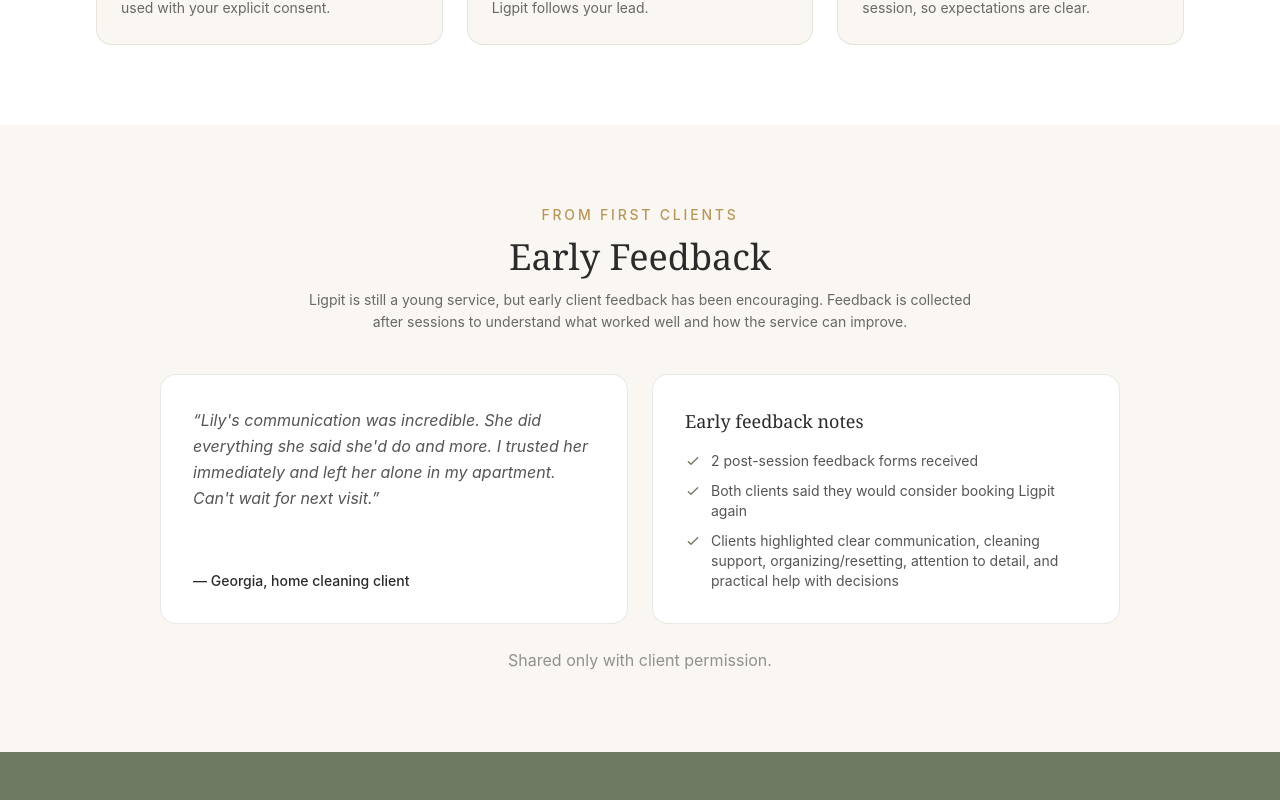
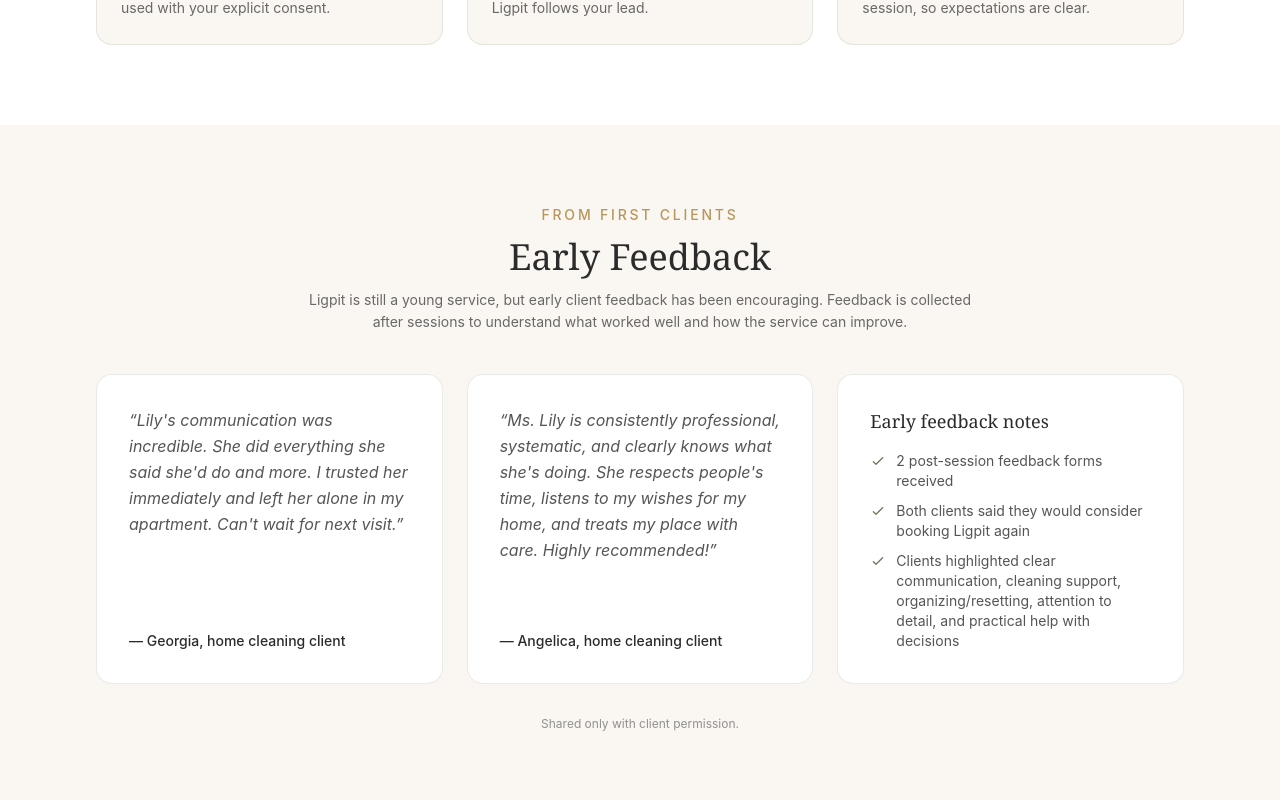
Before and after one commit to lilycyap/ligpit-website, a React (Vite) app: page / in a window 1280 px wide. Shown: the part 2620-3420 px from the top of the page. Built offline with nearby package versions, Linux system fonts and the light colour scheme.

Commit message:
Add Angelica testimonial to homepage

```diff
--- a/src/pages/Home.jsx
+++ b/src/pages/Home.jsx
@@ -265,7 +265,7 @@
     EARLY CLIENT FEEDBACK
     ============================================================ */}
 <section className="bg-cream">
-        <div className="max-w-5xl mx-auto px-4 sm:px-6 lg:px-8 py-16 sm:py-20">
+  <div className="max-w-6xl mx-auto px-4 sm:px-6 lg:px-8 py-16 sm:py-20">
     <div className="text-center max-w-2xl mx-auto mb-10">
       <p className="text-sm uppercase tracking-[0.2em] text-gold font-medium mb-3">
         FROM FIRST CLIENTS
@@ -280,8 +280,8 @@
       </p>
     </div>
 
-          <div className="grid grid-cols-1 md:grid-cols-2 gap-6">
-            {/* Quote card */}
+    <div className="grid grid-cols-1 md:grid-cols-2 lg:grid-cols-3 gap-6">
+      {/* Georgia quote card */}
       <div className="bg-white rounded-2xl border border-olive/15 p-6 sm:p-8 flex flex-col">
         <p className="text-charcoal/80 leading-relaxed italic flex-1">
           &ldquo;Lily&apos;s communication was incredible. She did
@@ -294,8 +294,21 @@
         </p>
       </div>
 
+      {/* Angelica quote card */}
+      <div className="bg-white rounded-2xl border border-olive/15 p-6 sm:p-8 flex flex-col">
+        <p className="text-charcoal/80 leading-relaxed italic flex-1">
+          &ldquo;Ms. Lily is consistently professional, systematic, and
+          clearly knows what she&apos;s doing. She respects people&apos;s
+          time, listens to my wishes for my home, and treats my place
+          with care. Highly recommended!&rdquo;
+        </p>
+        <p className="text-sm font-medium text-charcoal mt-6">
+          — Angelica, home cleaning client
+        </p>
+      </div>
+
       {/* Feedback summary card */}
-            <div className="bg-white rounded-2xl border border-olive/15 p-6 sm:p-8">
+      <div className="bg-white rounded-2xl border border-olive/15 p-6 sm:p-8 md:col-span-2 lg:col-span-1">
         <h3 className="font-serif text-lg text-charcoal mb-4">
           Early feedback notes
         </h3>
@@ -315,7 +328,8 @@
         </ul>
       </div>
     </div>
-		 <p className="md:col-span-2 text-s text-charcoal/50 text-center mt-6">
+
+    <p className="text-xs text-charcoal/50 text-center mt-8">
       Shared only with client permission.
     </p>
   </div>
```
Lines whose indentation alone changed are shown as unchanged.
